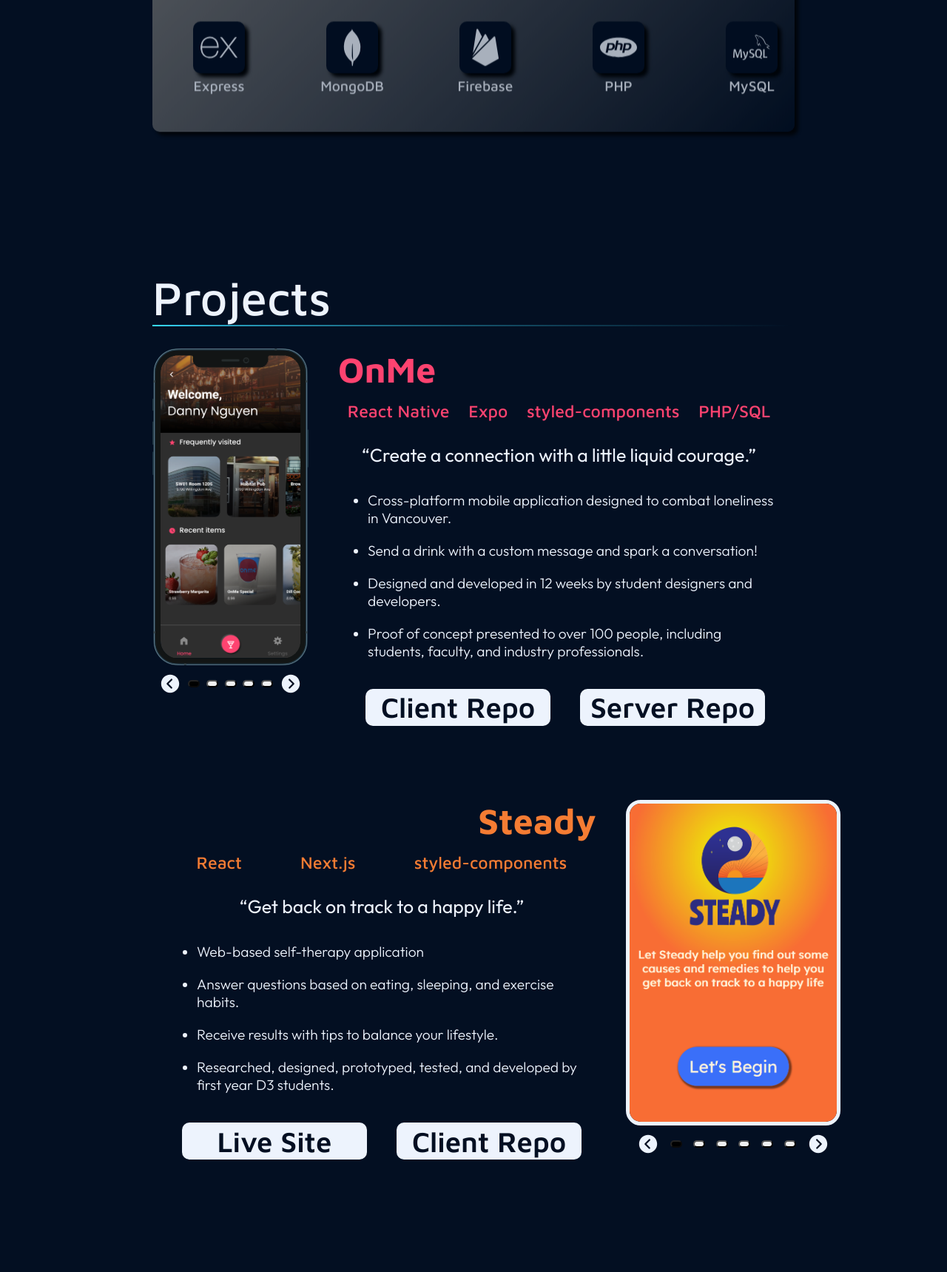
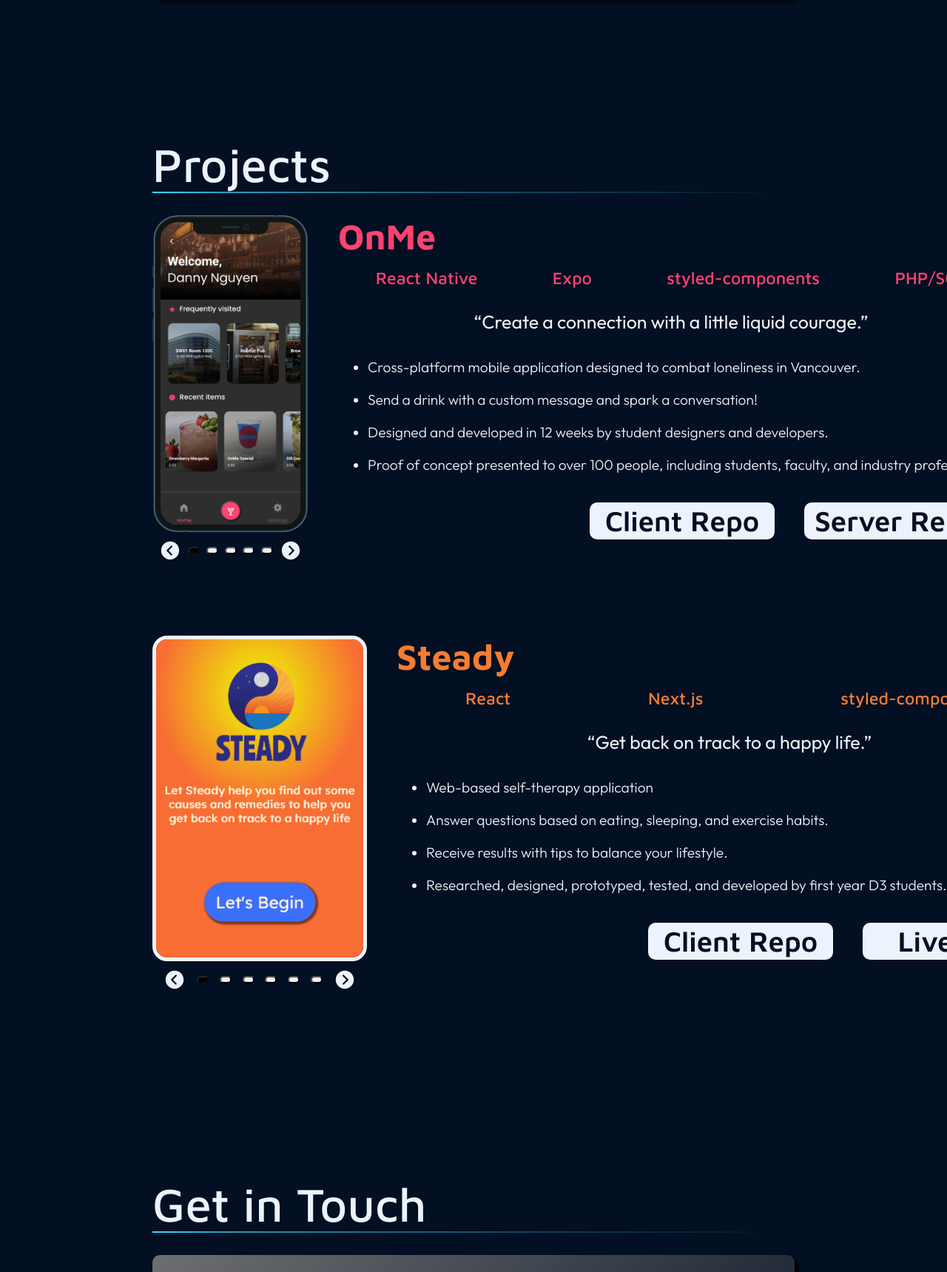
Before and after one commit to dnguyen130/portfolio, a Next.js app: page / in a window 1280 px wide. Shown: the part 2358-4077 px from the top of the page at 74% size. Built offline with nearby package versions, Linux system fonts and the light colour scheme.

Commit message:
small update

```diff
--- a/components/Projects/index.js
+++ b/components/Projects/index.js
@@ -17,6 +17,7 @@ const ProjectsCont = styled.div`
 	display: flex;
 	margin: 0 0 100px;
 	position: relative;
+	justify-content: space-between;
 `;
 
 const ProjectsCont2 = styled.div`
@@ -45,6 +46,7 @@ const ProjectDescriptionCont = styled.div`
 	display: flex;
 	flex-direction: column;
 	margin: 0 20px;
+	width: 900px;
 `;
 
 const ProjectDescription = styled.div`
@@ -174,7 +176,7 @@ const Projects = () => {
 					</ProjectDescriptionCont>
 				</motion.div>
 			</ProjectsCont>
-			<ProjectsCont2>
+			<ProjectsCont>
 				<motion.div
 					variants={variants}
 					initial="righthidden"
@@ -190,7 +192,7 @@ const Projects = () => {
 					viewport={{ once: true }}
 				>
 					<ProjectDescriptionCont>
-						<ProjectHeader2 headercolor={site_theme[theme].steady}>Steady</ProjectHeader2>
+						<ProjectHeader headercolor={site_theme[theme].steady}>Steady</ProjectHeader>
 						<ProjectDescription desccolor={site_theme[theme].text}>
 							<ProjectTechCont techcolor={site_theme[theme].steady}>
 								<ProjectTech>React</ProjectTech>
@@ -213,7 +215,16 @@ const Projects = () => {
 									students.
 								</ProjectListItem>
 							</ProjectList>
-							<ButtonCont2>
+							<ButtonCont>
+								<Button
+									btnText="Client Repo"
+									btnLink="https://github.com/wilyyy/Steady"
+									height="50px"
+									width="250px"
+									bgcolor={site_theme[theme].text}
+									bghover={site_theme[theme].steady}
+									clr={site_theme[theme].background}
+								/>
 								<Button
 									btnText="Live Site"
 									btnLink="https://steadyofficial.vercel.app/"
@@ -223,20 +234,11 @@ const Projects = () => {
 									bghover={site_theme[theme].steady}
 									clr={site_theme[theme].background}
 								/>
-								<Button
-									btnText="Client Repo"
-									btnLink="https://github.com/wilyyy/Steady"
-									height="50px"
-									width="250px"
-									bgcolor={site_theme[theme].text}
-									bghover={site_theme[theme].steady}
-									clr={site_theme[theme].background}
-								/>
-							</ButtonCont2>
+							</ButtonCont>
 						</ProjectDescription>
 					</ProjectDescriptionCont>
 				</motion.div>
-			</ProjectsCont2>
+			</ProjectsCont>
 		</ProjectsWrapper>
 	);
 };
--- a/components/Toolkit/index.js
+++ b/components/Toolkit/index.js
@@ -45,7 +45,7 @@ const Toolheader = styled.h3`
 `;
 
 const Toolbar = styled.div`
-	height: 200px;
+	height: 140px;
 	background: linear-gradient(
 		135deg,
 		${(props) => props.bargrad1},
@@ -101,7 +101,7 @@ const ToolGroup = styled.div`
 	justify-content: center;
 	align-items: center;
 	width: 180px;
-	height: 170px;
+	height: 120px;
 	flex: 0 0 auto;
 `;
 
--- a/styles/globals.css
+++ b/styles/globals.css
@@ -47,7 +47,7 @@ a {
 	flex-direction: column;
 	align-items: center;
 	z-index: 6;
-	padding-left: 20px;
+	padding-right: 20px;
 }
 
 .CaroButton {
```
